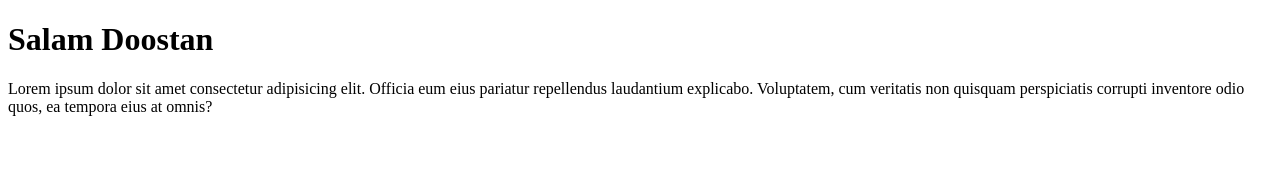
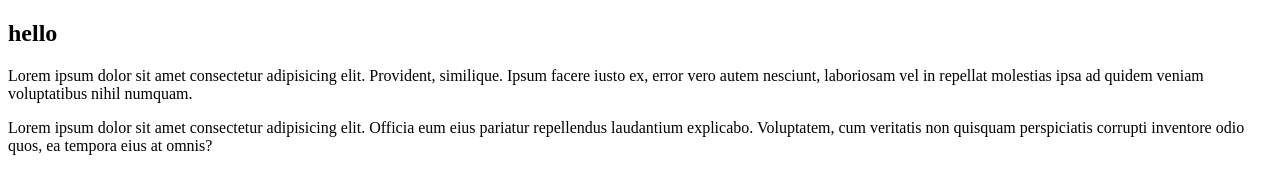
Before and after one commit to Masih-Mannani/Project, a plain HTML site: page contact.htm in a window 1280 px wide. Drawn offline with Linux system fonts and the light colour scheme.

Commit message:
change contact.htm

```diff
--- a/contact.htm
+++ b/contact.htm
@@ -6,7 +6,12 @@
     <title>Document</title>
 </head>
 <body>
-    <h1>Salam Doostan</h1>
+
+
+    <article>
+        <h1>hello</h1>
+        <p>Lorem ipsum dolor sit amet consectetur adipisicing elit. Provident, similique. Ipsum facere iusto ex, error vero autem nesciunt, laboriosam vel in repellat molestias ipsa ad quidem veniam voluptatibus nihil numquam.</p>
+    </article>
     <p>Lorem ipsum dolor sit amet consectetur adipisicing elit. Officia eum eius pariatur repellendus laudantium explicabo. Voluptatem, cum veritatis non quisquam perspiciatis corrupti inventore odio quos, ea tempora eius at omnis?</p>
 </body>
 </html>
```
